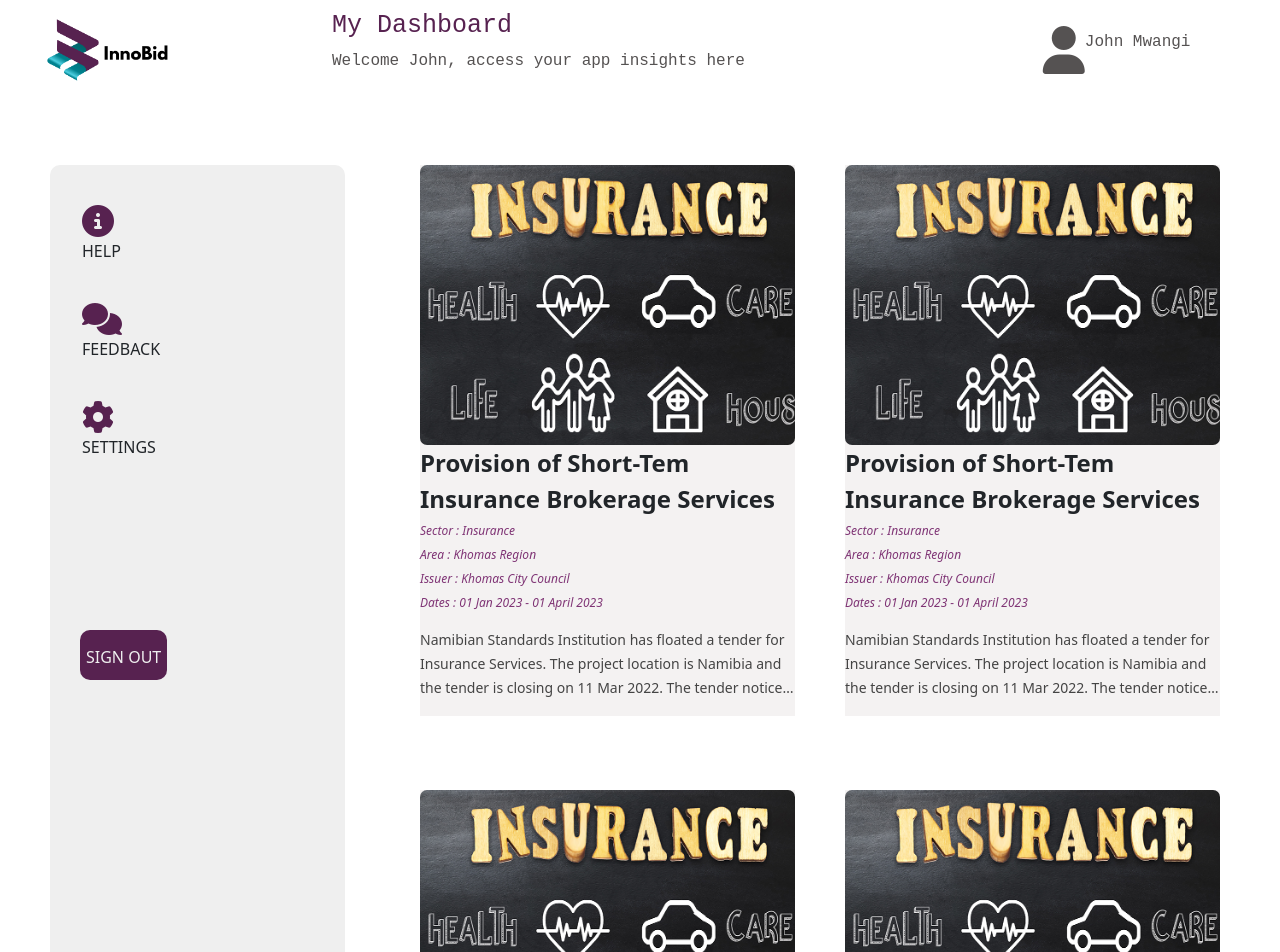
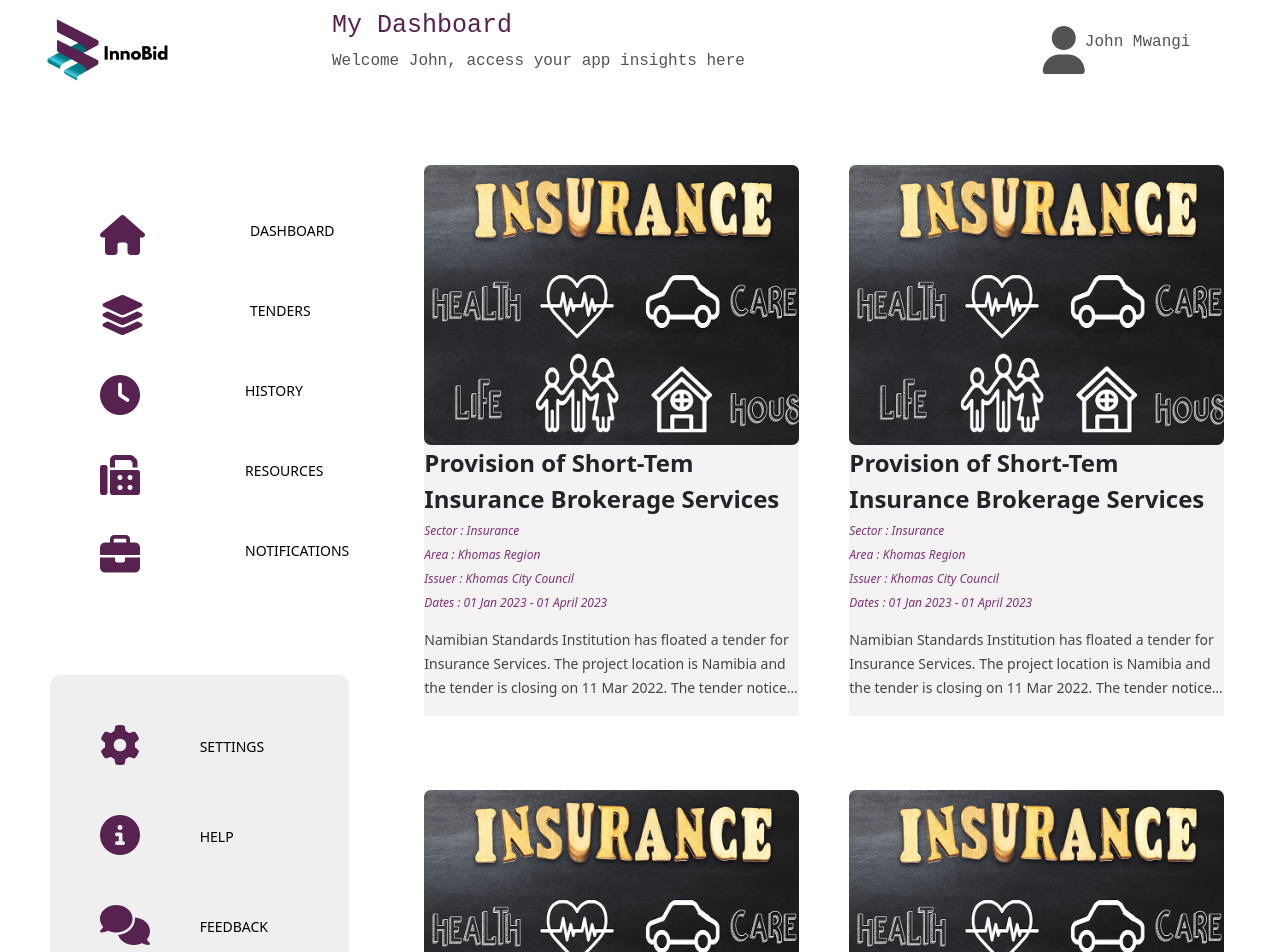
Before and after one commit to Ndhlovu1/tender-management-system, a React (Create React App) app in the folder inno-bid/: page /Tenders in a window 1280 px wide. Shown: the top 952 px of the page. Built offline with nearby package versions, Linux system fonts and the light colour scheme.

Commit message:
Alternate Dashboard has been created

```diff
--- /dev/null
+++ b/inno-bid/src/sidebar/Sidebar2.jsx
@@ -0,0 +1,61 @@
+import React from 'react'
+import "./sidebar2.css"
+
+export default function Sidebar2() {
+  return (
+    <>
+    <div className="sideBar2">
+        <div className="sideBarInfo">
+            <i class="dashIcon2 fas fa-home"></i>
+            <span className="itemTitle1">DASHBOARD</span>
+        </div>
+
+
+
+        <div className="sideBarInfo">
+            <i class="dashIcon2 fas fa-layer-group"></i>
+            <span className="itemTitle1">TENDERS</span>
+        </div>
+
+
+        <div className="sideBarInfo">
+            <i class="dashIcon2 fas fa-clock"></i>
+            <span className="itemTitle1">HISTORY</span>
+        </div>
+
+
+        <div className="sideBarInfo">
+            <i class="dashIcon2 fas fa-fax"></i>
+            <span className="itemTitle1">RESOURCES</span>
+        </div>
+
+
+        <div className="sideBarInfo">
+            <i class="dashIcon2 fas fa-briefcase"></i>
+            <span className="itemTitle1">NOTIFICATIONS</span>
+        </div>
+
+        {/* Second Sidebar */}
+
+        <div className="sideBarInfo2">
+            <i class="dashIconS fa-solid fa-gear"></i>
+            <span className="itemTitle2">SETTINGS</span>
+
+            <br/><br/>
+
+            <i class="dashIconS fa-sharp fa-solid fa-circle-info"></i>
+            <span className="itemTitle2">HELP</span>
+
+            <br/><br/>
+
+            <i class="dashIconS fa-sharp fa-solid fa-comments"></i>
+            <span className="itemTitle2">FEEDBACK</span>
+
+
+        </div>
+
+
+    </div>
+    </>
+  )
+}
--- /dev/null
+++ b/inno-bid/src/sidebar/sidebar2.css
@@ -0,0 +1,76 @@
+.sideBar2{
+    flex: 3;
+    margin: 50px ;
+    padding-top: 20px;
+    padding-bottom: 300px;
+    /* background: #efefef; */
+    background: #ffffff;
+    border-radius: 10px;
+    display: flex;
+    flex-wrap: wrap;
+    flex-direction: column;
+    align-items: flex-start;
+
+}
+
+
+.sideBarInfo{
+    display: flex;
+    list-style: none;
+    margin-top: 30px;
+    margin-bottom: 10px;
+    margin-left: 50px;
+    cursor:pointer;
+}
+
+
+.itemTitle1{
+    font-size: 14px;
+    font-weight: 400;
+    margin-left: 105px;
+    margin-top: 5px;
+    color: rgb(0, 0, 0);
+
+}
+
+.dashIcon2{
+    display: inline-block;
+    width: 50%;
+    cursor: pointer;
+    color:#572250;
+    font-size: 40px;
+}
+
+
+/* The settings sidebar */
+.sideBarInfo2{
+    display: flex;
+    list-style: none;
+    cursor:pointer;
+    background: #efefef;
+    padding: 50px;
+    border-radius: 10px;
+    margin-top: 90px;
+    flex-wrap: wrap;
+    align-items: flex-start;
+
+}
+
+.dashIconS{
+    display: inline-block;
+    width: 50%;
+    cursor: pointer;
+    color:#572250;
+    font-size: 40px;
+    margin-bottom: 50px;
+
+}
+
+
+.itemTitle2{
+    font-size: 14px;
+    font-weight: 400;
+    color: rgb(0, 0, 0);
+    margin-top: 11px;
+
+}
--- a/inno-bid/src/tenderdisplay/TenderDisplay.jsx
+++ b/inno-bid/src/tenderdisplay/TenderDisplay.jsx
@@ -1,5 +1,6 @@
 import React from 'react'
-import Sidebar from '../sidebar/Sidebar'
+// import Sidebar from '../sidebar/Sidebar'
+import Sidebar2 from '../sidebar/Sidebar2'
 import Tenders from '../tenders/Tenders'
 import Topbar from '../topbar/Topbar'
 import "./tenderDisplay.css"
@@ -9,7 +10,7 @@ export default function TenderDisplay() {
     <>
     <Topbar/>
     <div className="tenderDisplay">
-        <Sidebar/>
+        <Sidebar2/>
         <Tenders/>
 
 
```
Also changed, not shown: 1 other file (tests, documents, lock files or other folders).
